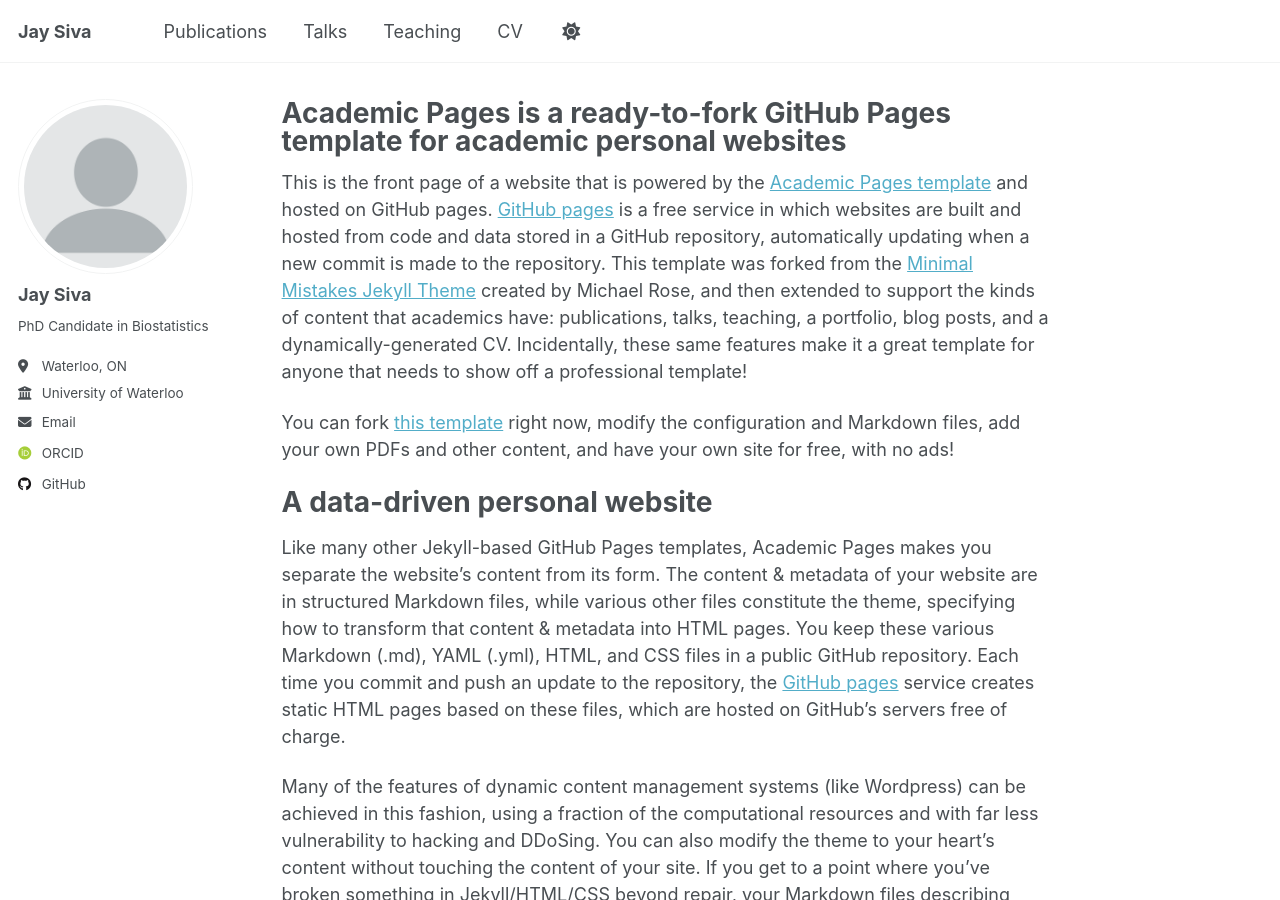
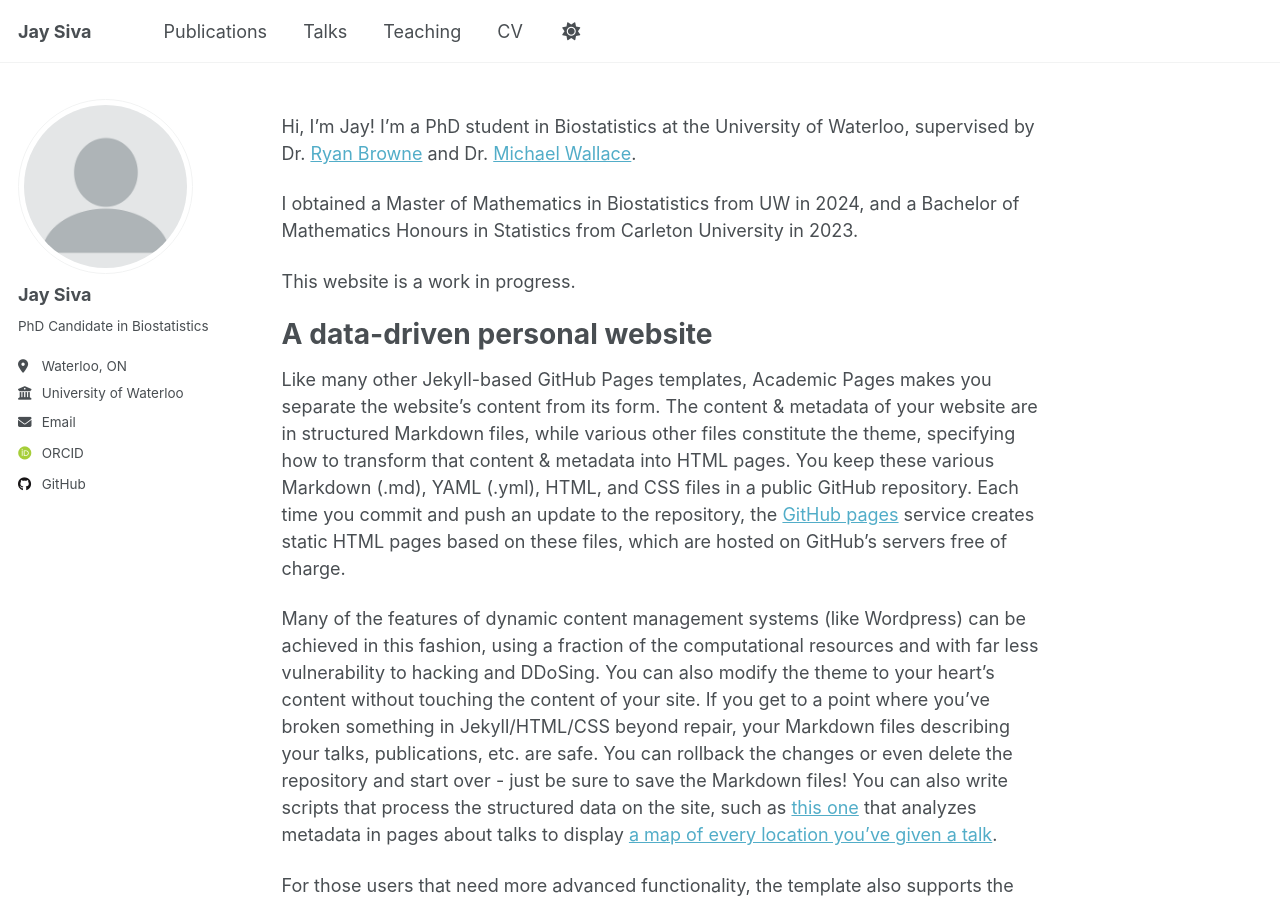
Before and after one commit to jsiva731/jsiva731.github.io, a Jekyll site: the page built from _pages/about.md, in a window 1280 px wide and 900 px high. Built offline with Jekyll 4.4.1, drawn with Linux system fonts in a browser that asks for light colours; some web fonts are replaced; a script that is not in the unit is left out.

Commit message:
Update about.md
first changes to main page - a brief intro

```diff
--- a/_pages/about.md
+++ b/_pages/about.md
@@ -1,15 +1,17 @@
 ---
 permalink: /
-title: "Academic Pages is a ready-to-fork GitHub Pages template for academic personal websites"
+title: ""
 author_profile: true
 redirect_from:
   - /about/
   - /about.html
 ---
 
-This is the front page of a website that is powered by the [Academic Pages template](https://github.com/academicpages/academicpages.github.io) and hosted on GitHub pages. [GitHub pages](https://pages.github.com) is a free service in which websites are built and hosted from code and data stored in a GitHub repository, automatically updating when a new commit is made to the repository. This template was forked from the [Minimal Mistakes Jekyll Theme](https://mmistakes.github.io/minimal-mistakes/) created by Michael Rose, and then extended to support the kinds of content that academics have: publications, talks, teaching, a portfolio, blog posts, and a dynamically-generated CV. Incidentally, these same features make it a great template for anyone that needs to show off a professional template!
+Hi, I'm Jay! I'm a PhD student in Biostatistics at the University of Waterloo, supervised by Dr. [Ryan Browne](https://uwaterloo.ca/statistics-and-actuarial-science/profiles/ryan-browne) and Dr. [Michael Wallace](https://uwaterloo.ca/statistics-and-actuarial-science/profiles/michael-wallace).
 
- You can fork [this template](https://github.com/academicpages/academicpages.github.io) right now, modify the configuration and Markdown files, add your own PDFs and other content, and have your own site for free, with no ads!
+I obtained a Master of Mathematics in Biostatistics from UW in 2024, and a Bachelor of Mathematics Honours in Statistics from Carleton University in 2023.
+
+This website is a work in progress.
 
 A data-driven personal website
 ======
```
